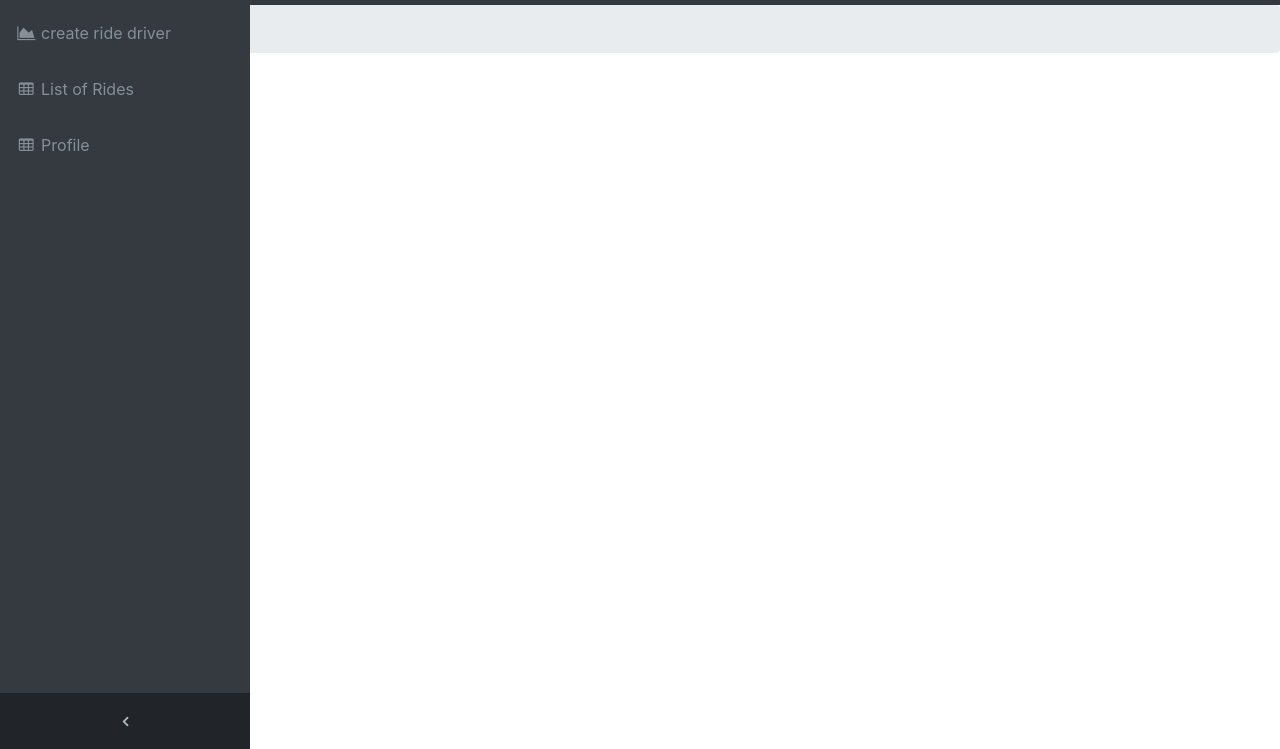
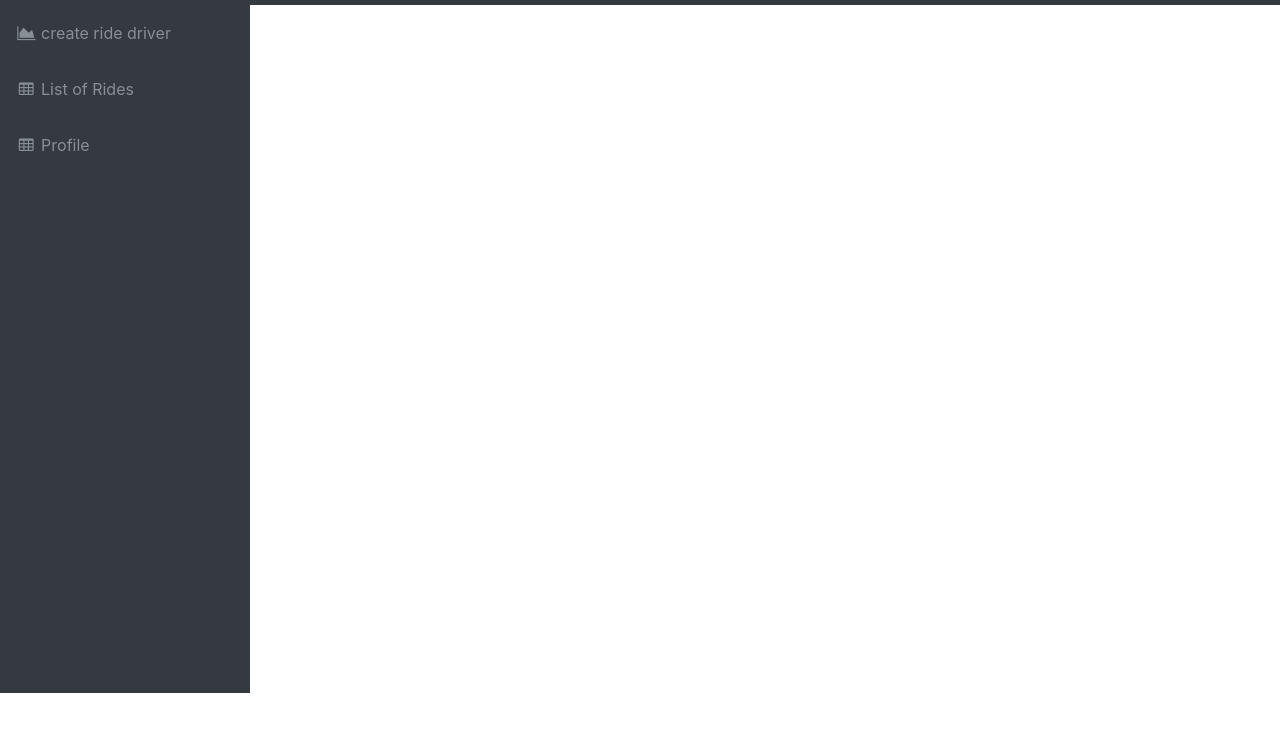
Before and after one commit to carlospker12/rafuhitch, a website: page FlaskProject/templates/navbar2.html in a window 1280 px wide. Shown: the part 51-800 px from the top of the page. Drawn offline with Linux system fonts and the light colour scheme.

Commit message:
WTF IS HAPPENING PUSH PULL PUSH PULL

```diff
--- a/FlaskProject/templates/navbar2.html
+++ b/FlaskProject/templates/navbar2.html
@@ -44,13 +44,7 @@
         </li>
 
       </ul>
-      <ul class="navbar-nav sidenav-toggler">
-        <li class="nav-item">
-          <a class="nav-link text-center" id="sidenavToggler">
-            <i class="fa fa-fw fa-angle-left"></i>
-          </a>
-        </li>
-      </ul>
+
       <ul class="navbar-nav ml-auto">
             <span class="indicator text-primary d-none d-lg-block">
             </span>
@@ -63,13 +57,6 @@
       </ul>
     </div>
   </nav>
-  <!-- Breadcrumbs-->
-      <ol class="breadcrumb">
-        <li class="breadcrumb-item">
-          <a href="#">Dashboard</a>
-        </li>
-        <li class="breadcrumb-item active">Charts</li>
-      </ol>
 <!-- Bootstrap core JavaScript-->
     <script src="/static/vendor/jquery/jquery.min.js"></script>
     <script src="/static/vendor/bootstrap/js/bootstrap.bundle.min.js"></script>
```
